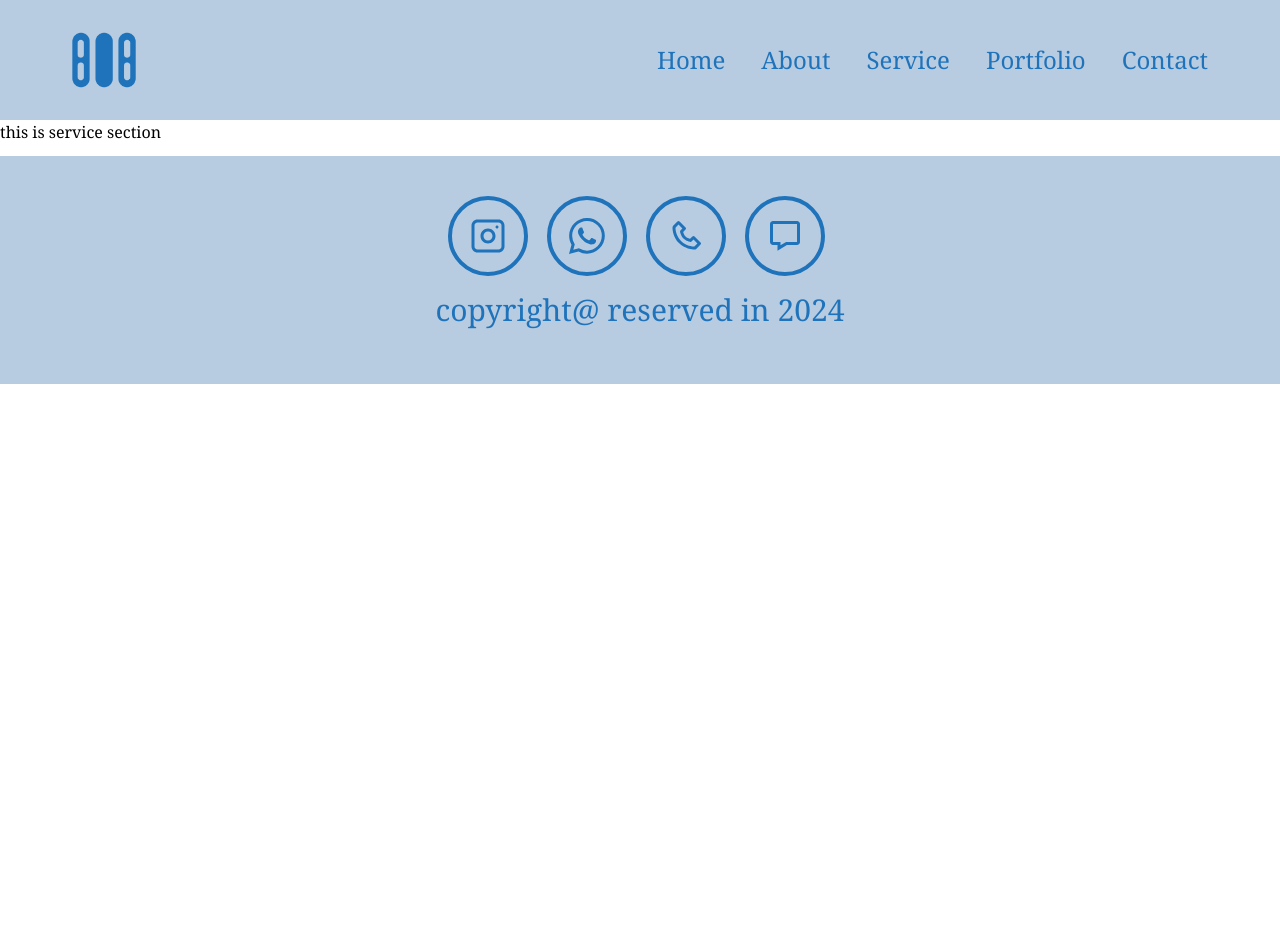
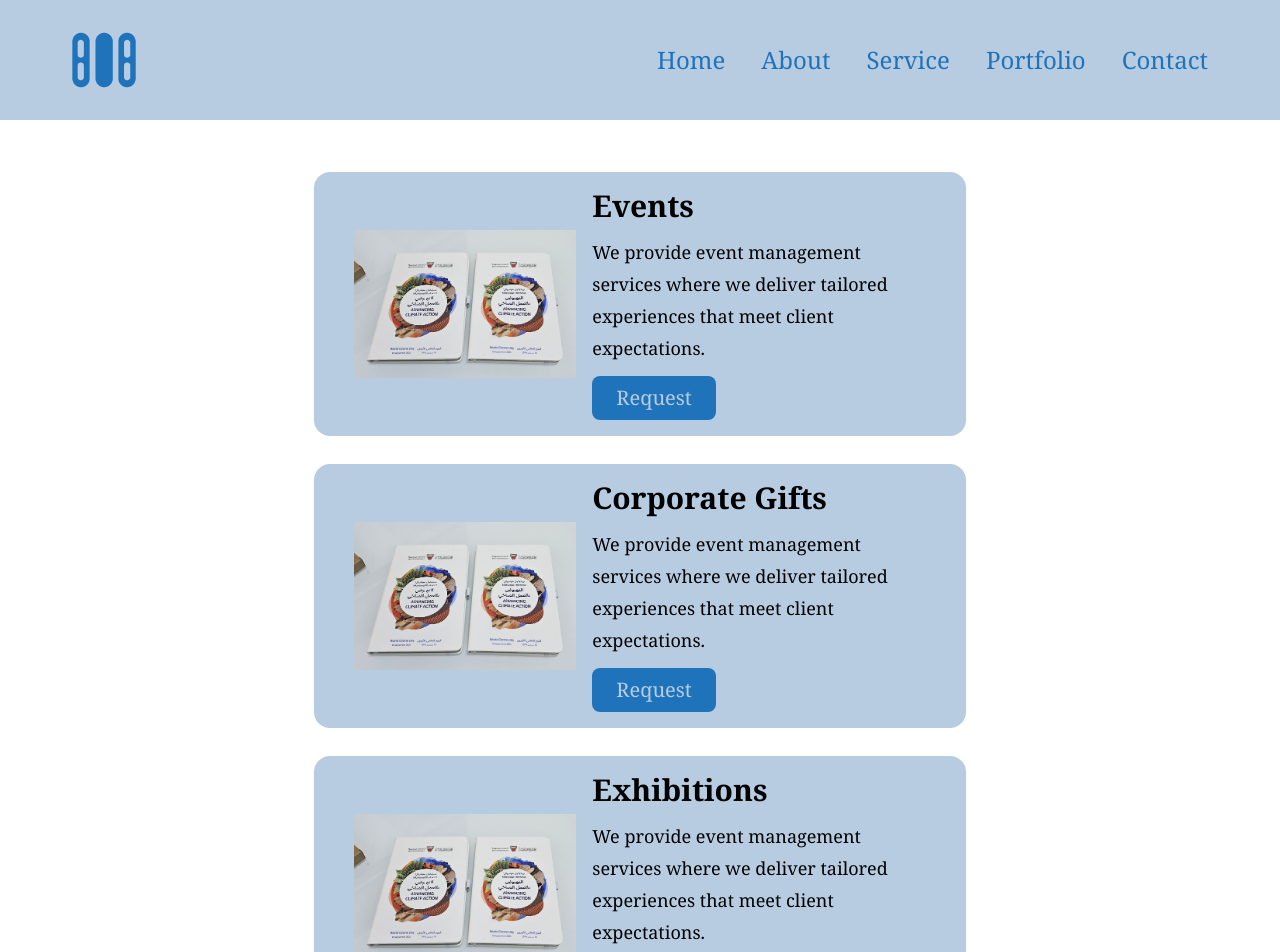
Before and after one commit to porashor/MusicEra, a React (Vite) app: page /service in a window 1280 px wide. Shown: the top 952 px of the page. Before the commit the page ends 800 px from the top, so only its background shows below. Built offline with nearby package versions, Linux system fonts and the light colour scheme.

Commit message:
done the about and service page

```diff
--- /dev/null
+++ b/src/Components/Identity.jsx
@@ -0,0 +1,22 @@
+import React from 'react'
+import Header from './Header'
+
+const Identity = ({header, img, para, order}) => {
+  return (
+    <div className={`grid ${order ? "grid-cols-[3fr_2fr]" : "grid-cols-[2fr_3fr]"}  items-center justify-between gap-5`}>
+      {/* image section  */}
+      <div className={`${order ? "order-2" : "order-1"} flex items-center my-[40px] justify-evenly `}>
+        <img src={img} alt="" className='w-[400px]  aspect-square rounded-lg object-cover' />
+      </div>
+      {/* details section  */}
+      <div className={` ${order ? "order-1" : "order-2"} space-y-[30px]`}>
+        {/* header section  */}
+        <Header>{header}</Header>
+        {/* paragraph section  */}
+        <div className='text-xl leading-8'>{para}</div>
+      </div>
+    </div>
+  )
+}
+
+export default Identity
--- /dev/null
+++ b/src/Components/Map.jsx
@@ -0,0 +1,14 @@
+import React from 'react'
+
+const Map = () => {
+  return (
+    <div>
+      <iframe
+        width="450"
+        height="250">fds
+    </iframe>
+    </div>
+  )
+}
+
+export default Map
--- a/src/Data/Data.jsx
+++ b/src/Data/Data.jsx
@@ -35,6 +35,8 @@ import Image4 from "../assets/818-media-04.png"
 import Image5 from "../assets/818-media-05.png"
 
 
+import ServiceImage from "../assets/Service-1.jpeg"
+
 export const serviceData = [
     {
         name: "Events",
@@ -57,3 +59,38 @@ export const serviceData = [
         icon: Image5
     }
 ]
+
+
+
+export const serviceDataDe = [
+    {
+        name: "Events",
+        details: "We provide event management services where we deliver tailored experiences that meet client expectations.",
+        btn: "Request",
+        img: ServiceImage,
+    },
+    {
+        name: "Corporate Gifts",
+        details: "We provide event management services where we deliver tailored experiences that meet client expectations.",
+        btn: "Request",
+        img: ServiceImage,
+    },
+    {
+        name: "Exhibitions",
+        details: "We provide event management services where we deliver tailored experiences that meet client expectations.",
+        btn: "Request",
+        img: ServiceImage,
+    },
+    {
+        name: "Printing",
+        details: "We provide event management services where we deliver tailored experiences that meet client expectations.",
+        btn: "Request",
+        img: ServiceImage,
+    },
+    {
+        name: "Design",
+        details: "We provide event management services where we deliver tailored experiences that meet client expectations.",
+        btn: "Request",
+        img: ServiceImage,
+    },
+]
--- a/src/Pages/About.jsx
+++ b/src/Pages/About.jsx
@@ -1,9 +1,18 @@
 import React from 'react'
-
+import Identity from '../Components/Identity'
+import Container from '../Components/Container'
+import img from "../assets/image3.jpg"
+import Map from '../Components/Map'
 const About = () => {
+  const text = `818 Media is a company specialized in providing all types of creative solutions in the fields of media and corporate gifts, which contribute to the transformation of our clients’ ideas into reality.
+With the unique and creative imprint of 818 Media, this transformation is accomplished by our team of creative arts experts whose experience, dedication and creativity have crystallized to form a tangible and concrete reality. All of which is proportional to your trust in us to reach the extents of satisfaction and creativity with your campaign through our work.z` ;
   return (
     <div>
-      this is about section
+      <Container>
+        <Identity header={"Who we are?"} para={text} img={img} />
+        <Identity header={"Our mission and vision"} para={text} img={img} order/>
+        <Map/>
+      </Container>
     </div>
   )
 }
--- a/src/Pages/Service.jsx
+++ b/src/Pages/Service.jsx
@@ -1,9 +1,31 @@
 import React from 'react'
+import Container from '../Components/Container'
+import { serviceDataDe } from '../Data/Data'
 
 const Service = () => {
   return (
-    <div>
-      this is service section
+    <div className='my-10'>
+      <Container>
+        <div className='flex flex-col items-center justify-center gap-7 w-[60%] mx-auto'>
+          {serviceDataDe.map((item, index)=>(
+            <div className="bg-custom py-4 px-10 grid grid-cols-[2fr_3fr] gap-4 items-center justify-between rounded-2xl" key={index}>
+              {/* image section  */}
+              <div className="">
+                <img src={item.img} alt="" />
+              </div>
+              {/* details section  */}
+              <div className="space-y-3">
+                {/* header  */}
+                <div className="text-3xl font-bold ">{item.name}</div>
+                {/* details  */}
+                <div className=" font-thin text-lg leading-8">{item.details}</div>
+                {/* button  */}
+                <button className="text-xl bg-navText py-2 px-6 rounded-lg text-custom">{item.btn}</button>
+              </div>
+            </div>
+          ))}
+        </div>
+      </Container>
     </div>
   )
 }
```
